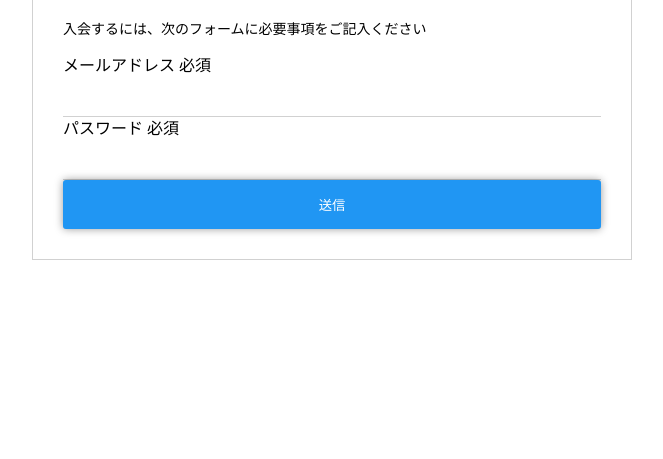
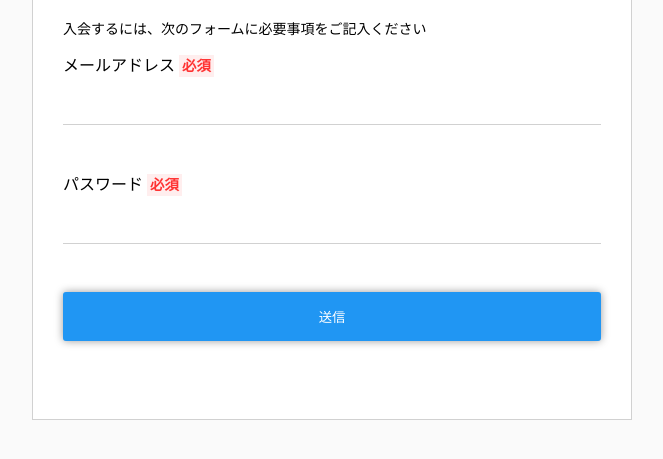
Before and after one commit to n199603/singup, a plain HTML site: page index.html in a window 1280 px wide. Shown: the part 113-572 px from the top of the page, without its empty margins (308-971 px from the left). Drawn offline with Linux system fonts and the light colour scheme.

Commit message:
style微修正

```diff
--- a/css/style.css
+++ b/css/style.css
@@ -31,3 +31,24 @@ button {
   /* rgbaで不透明度を指定 */
   box-shadow: 0 0 8px rgba(0, 0, 0, .4 );
 }
+
+.required {
+  color: #f33;
+  font-size: .9em;
+  padding: 3px;
+  background-color: #fee;
+  font-weight: bold;
+}
+
+body {
+  background-color: #fafafa;
+}
+
+.control {
+  margin-bottom: 3em;
+}
+
+label {
+  display: block;
+  margin-bottom: 0.5em;
+}
--- a/index.html
+++ b/index.html
@@ -4,7 +4,6 @@
     <meta charset="utf-8">
     <meta name="viewport" content="width=device-width">
     <title>入会申し込み</title>
-
     <link rel="stylesheet" href="css/style.css">
     <link rel="stylesheet" href="css/sanitize.css">
   </head>
@@ -13,12 +12,11 @@
       <h1>入会申し込み</h1>
       <p>入会するには、次のフォームに必要事項をご記入ください</p>
       <div class="control">
-        <!-- forでidと紐付け -->
-        <label for="mymail">メールアドレス 必須</label>
+        <label for="mymail">メールアドレス <span class="required">必須</span></label>
         <input id="mymail" type="email" name="mymail">
       </div>
       <div class="control">
-        <label for="password">パスワード 必須</label>
+        <label for="password">パスワード <span class="required">必須</span></label>
         <input id="password" type="password" name="password">
       </div>
       <div class="control">
```
